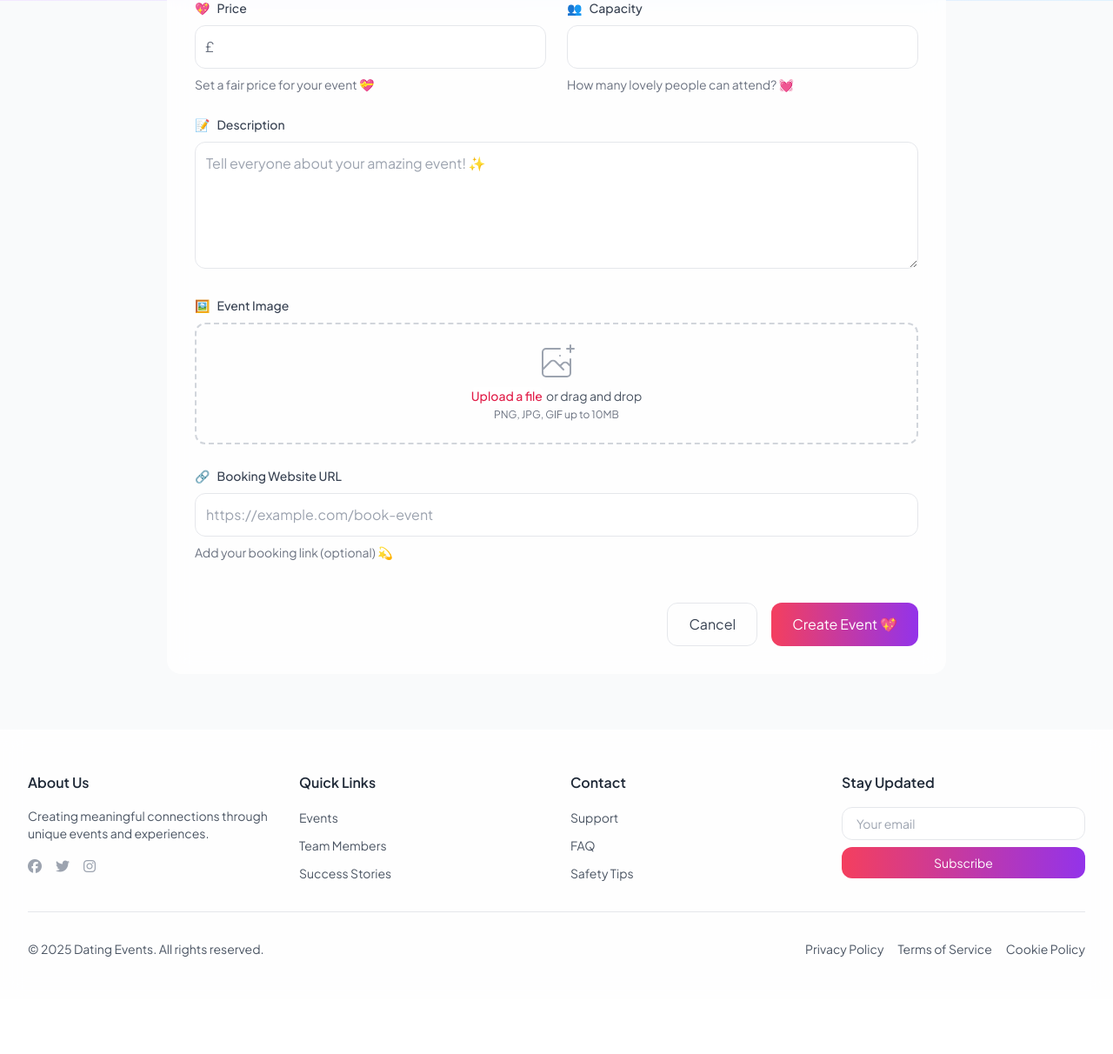
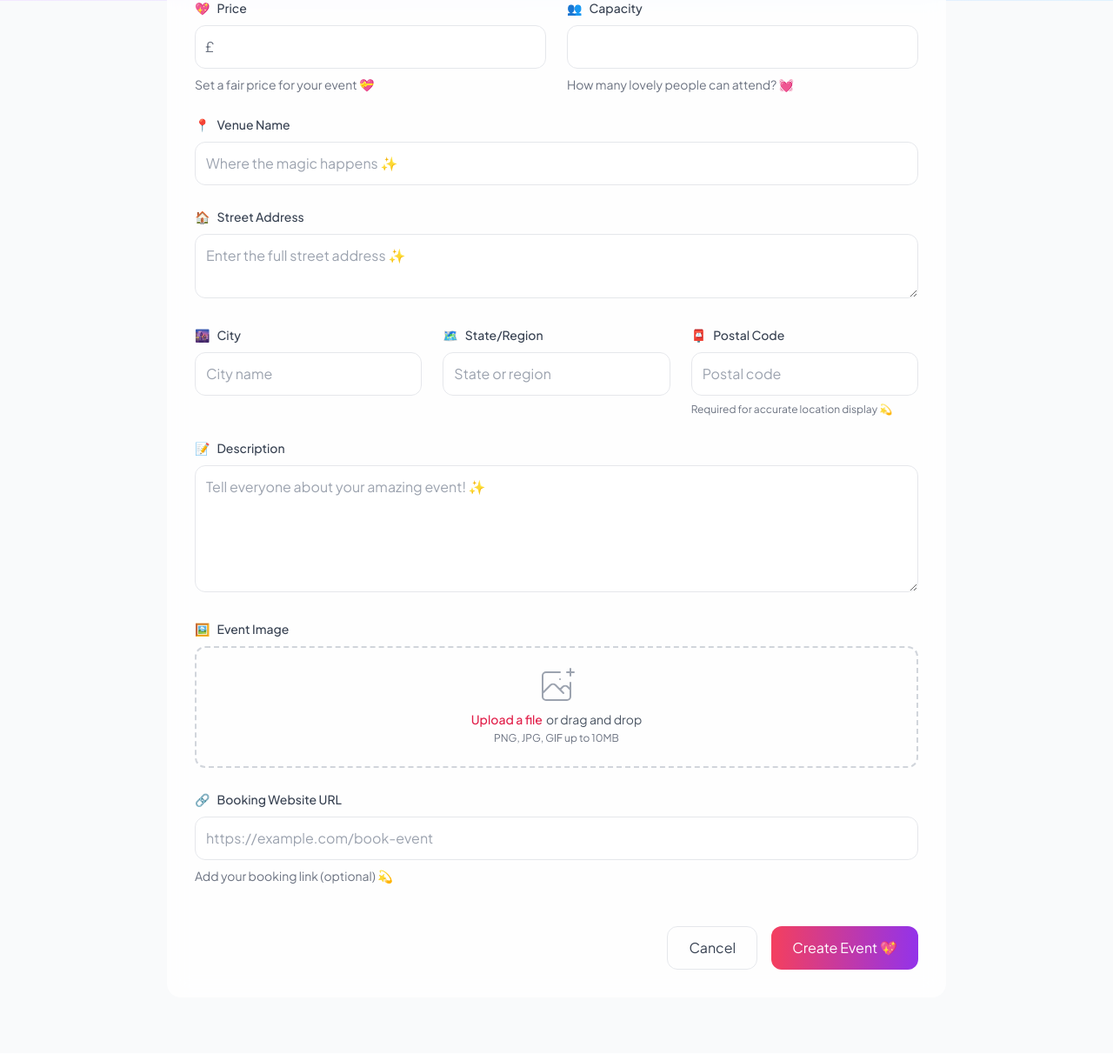
Before and after one commit to klchambers/CI-Feb25-hackathon2, a Django app: page /events/create/ in a window 1280 px wide. Shown: the part 799-2011 px from the top of the page at 87% size. Before the commit the page ends 1899 px from the top, so only its background shows below. Run offline with Django 4.2, Linux system fonts and the light colour scheme; the visitor is signed in with stand-in values (Sample User, id 1); data comes from the database, SQL or seed files in the repository; parts of the project's set-up code (start-up, migrations or seed data) failed here and were passed over; some libraries are stand-ins or nearby versions.

Commit message:
added back some form events, also updated events to handle cloudnary image storage

```diff
--- a/events/models.py
+++ b/events/models.py
@@ -4,6 +4,7 @@ from django.utils.text import slugify
 from django.contrib.auth.models import User
 import uuid
 from django.core.validators import URLValidator
+from cloudinary.models import CloudinaryField
 
 class EventCategory(models.Model):
     name = models.CharField(max_length=100)
@@ -31,12 +32,25 @@ class Event(models.Model):
     price = models.DecimalField(max_digits=10, decimal_places=2)
     capacity = models.PositiveIntegerField()
     spots_remaining = models.PositiveIntegerField()
-    image = models.ImageField(upload_to='events/', null=True, blank=True)
     booking_url = models.URLField(max_length=500, blank=True, null=True, validators=[URLValidator()])
     created_at = models.DateTimeField(auto_now_add=True)
     is_active = models.BooleanField(default=True)
     created_by = models.ForeignKey(User, on_delete=models.CASCADE, null=True, blank=True)
     is_demo = models.BooleanField(default=False)
+    image = CloudinaryField(
+        'image',
+        folder='events',  # This creates an 'events' folder in your Cloudinary account
+        null=True,
+        blank=True,
+        transformation={
+            'quality': 'auto:good',
+            'fetch_format': 'auto',
+            'width': 'auto',
+            'crop': 'scale'
+        },
+        default='default_profile_ju9xum'  # Your default image ID
+    )
+
 
     def save(self, *args, **kwargs):
         # Generate a slug if it doesn’t exist
--- a/events/templates/events/event_form.html
+++ b/events/templates/events/event_form.html
@@ -116,6 +116,61 @@
                     </div>
                 </div>
 
+                <!-- Location Details -->
+                <div class="space-y-6">
+                    <div class="space-y-2">
+                        <label for="id_location_name" class="text-sm font-medium text-gray-700">
+                            <span class="mr-2">📍</span>Venue Name
+                        </label>
+                        <input type="text" name="location_name" id="id_location_name" required
+                            {% if object %}value="{{ object.location_name }}"{% endif %}
+                            class="w-full p-3 rounded-xl border border-gray-200 bg-white/50 focus:outline-none focus:ring-2 focus:ring-rose-500"
+                            placeholder="Where the magic happens ✨">
+                    </div>
+
+                    <!-- Address Field -->
+                    <div class="space-y-2">
+                        <label for="id_address" class="text-sm font-medium text-gray-700">
+                            <span class="mr-2">🏠</span>Street Address
+                        </label>
+                        <textarea name="address" id="id_address" required rows="2"
+                                class="w-full p-3 rounded-xl border border-gray-200 bg-white/50 focus:outline-none focus:ring-2 focus:ring-rose-500"
+                                placeholder="Enter the full street address ✨">{% if object %}{{ object.address }}{% endif %}</textarea>
+                    </div>
+
+                    <!-- City, State, Zip Grid -->
+                    <div class="grid grid-cols-1 md:grid-cols-3 gap-6">
+                        <div class="space-y-2">
+                            <label for="id_city" class="text-sm font-medium text-gray-700">
+                                <span class="mr-2">🌆</span>City
+                            </label>
+                            <input type="text" name="city" id="id_city" required
+                                {% if object %}value="{{ object.city }}"{% endif %}
+                                class="w-full p-3 rounded-xl border border-gray-200 bg-white/50 focus:outline-none focus:ring-2 focus:ring-rose-500"
+                                placeholder="City name">
+                        </div>
+                        <div class="space-y-2">
+                            <label for="id_state" class="text-sm font-medium text-gray-700">
+                                <span class="mr-2">🗺️</span>State/Region
+                            </label>
+                            <input type="text" name="state" id="id_state"
+                                {% if object %}value="{{ object.state }}"{% endif %}
+                                class="w-full p-3 rounded-xl border border-gray-200 bg-white/50 focus:outline-none focus:ring-2 focus:ring-rose-500"
+                                placeholder="State or region">
+                        </div>
+                        <div class="space-y-2">
+                            <label for="id_zip_code" class="text-sm font-medium text-gray-700">
+                                <span class="mr-2">📮</span>Postal Code
+                            </label>
+                            <input type="text" name="zip_code" id="id_zip_code" required
+                                {% if object %}value="{{ object.zip_code }}"{% endif %}
+                                class="w-full p-3 rounded-xl border border-gray-200 bg-white/50 focus:outline-none focus:ring-2 focus:ring-rose-500"
+                                placeholder="Postal code">
+                            <p class="text-xs text-gray-500">Required for accurate location display 💫</p>
+                        </div>
+                    </div>
+                </div>
+
                 <!-- Description -->
                 <div class="space-y-2">
                     <label for="id_description" class="text-sm font-medium text-gray-700">
--- a/events/views.py
+++ b/events/views.py
@@ -142,9 +142,10 @@ class EventCreateView(LoginRequiredMixin, CreateView):
         return reverse_lazy('events:event_detail', kwargs={'slug': self.object.slug})
 
     def form_invalid(self, form):
+        print("Form errors:", form.errors)
+        print("POST data received:", self.request.POST)
+        print("FILES received:", self.request.FILES)  # Debug uploaded image
         messages.error(self.request, "There was an error creating the event.")
-        print("Form errors:", form.errors)  # Log errors
-        print("POST data received:", self.request.POST)  # Log request data
         return self.render_to_response(self.get_context_data(form=form))
 
 
```
Also changed, not shown: events/templates/events/event_detail.html (+3 -7 lines), events/templates/events/includes/event_card.html (+5 -13 lines), events/migrations/0005_alter_event_image.py (added).
